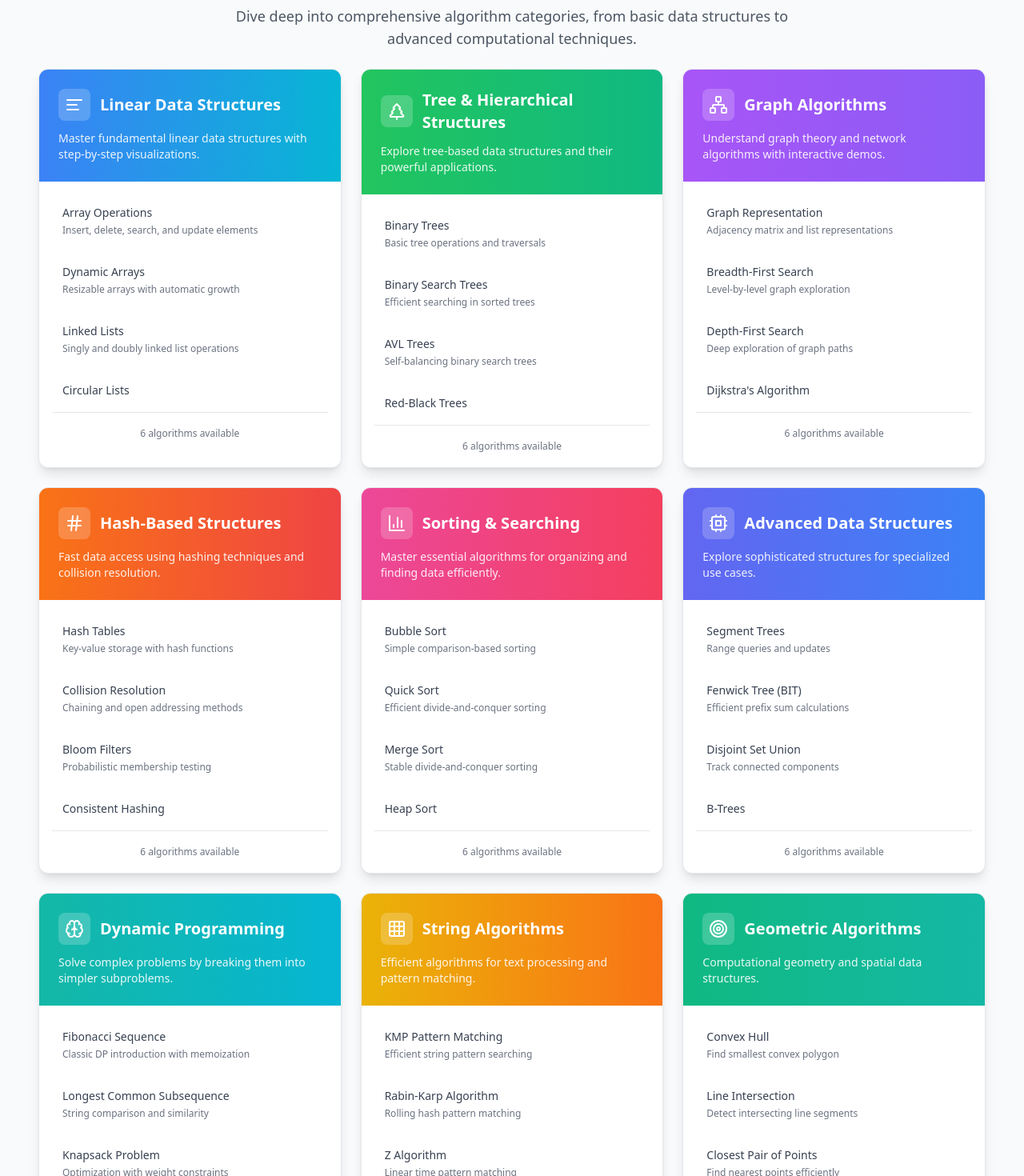
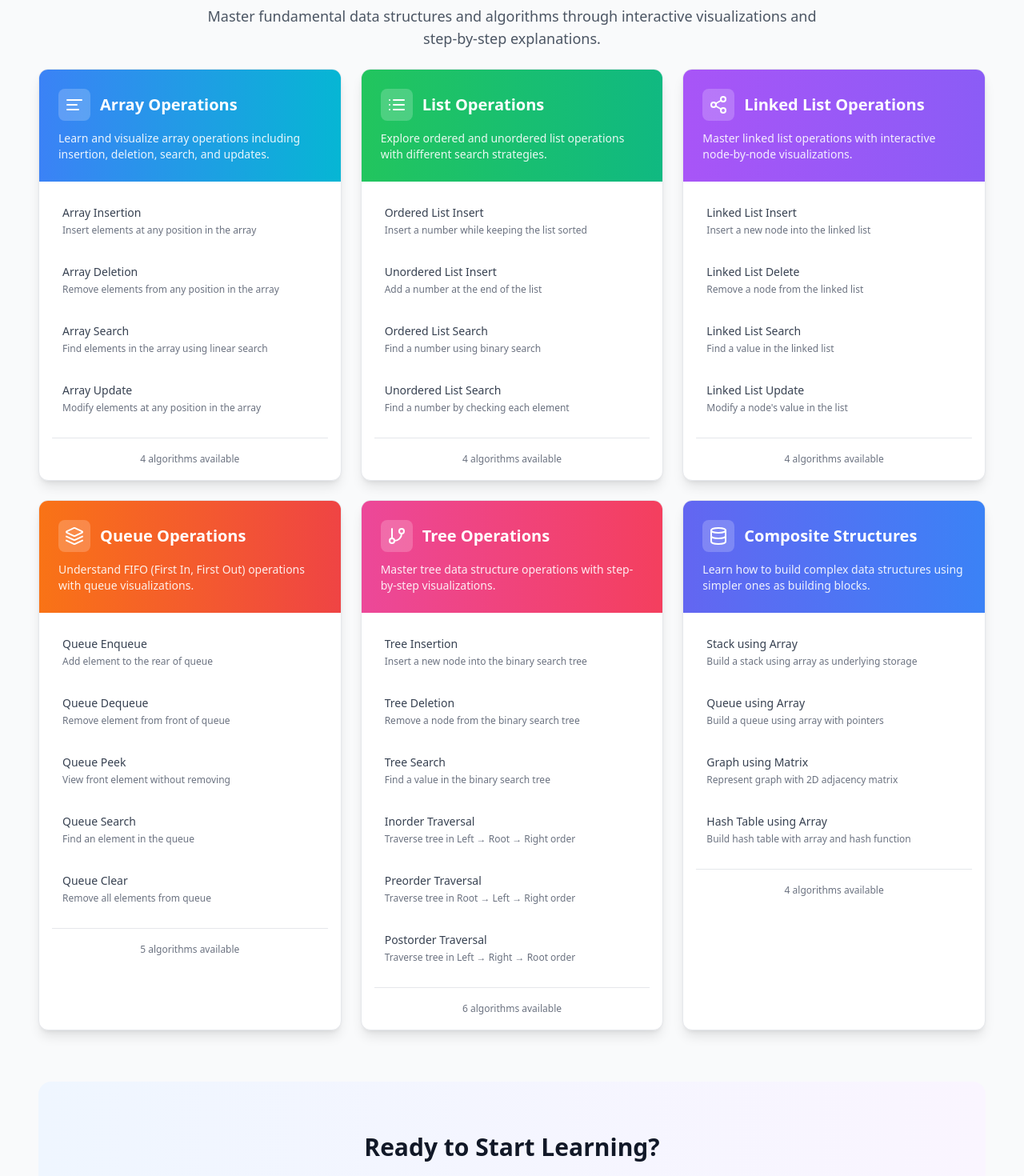
Before and after one commit to opadasaleh/Datastructure, a React (Vite) app: page / in a window 1280 px wide. Shown: the part 1080-2550 px from the top of the page at 80% size. Built offline with nearby package versions, Linux system fonts and the light colour scheme.

Commit message:
Fill with Existing Site Data

```diff
--- a/src/pages/HomePage.tsx
+++ b/src/pages/HomePage.tsx
@@ -11,16 +11,8 @@ import {
   Layers,
   Database,
   Zap,
-  Target,
-  Shuffle,
-  BarChart3,
-  Network,
-  Hash,
-  TreePine,
-  Grid3X3,
-  Cpu,
-  Brain,
-  Gauge
+  Gauge,
+  Share2
 } from 'lucide-react';
 import { motion } from '../utils/motionHelpers';
 
@@ -41,7 +33,7 @@ const HomePage: React.FC = () => {
     },
     {
       title: 'Hash Table',
-      icon: <Hash size={24} />,
+      icon: <Database size={24} />,
       description: 'Fast key-value storage using hash functions for O(1) average access time.',
       path: '/algorithms/hash-table-using-array',
       features: [
@@ -65,129 +57,78 @@ const HomePage: React.FC = () => {
 
   const categories = [
     {
-      title: 'Linear Data Structures',
+      title: 'Array Operations',
       icon: <AlignLeft size={24} />,
-      description: 'Master fundamental linear data structures with step-by-step visualizations.',
+      description: 'Learn and visualize array operations including insertion, deletion, search, and updates.',
       color: 'from-blue-500 to-cyan-500',
       items: [
-        { title: 'Array Operations', path: '/algorithms/array-insert', description: 'Insert, delete, search, and update elements' },
-        { title: 'Dynamic Arrays', path: '/algorithms/dynamic-array', description: 'Resizable arrays with automatic growth' },
-        { title: 'Linked Lists', path: '/algorithms/linkedlist-insert', description: 'Singly and doubly linked list operations' },
-        { title: 'Circular Lists', path: '/algorithms/circular-list', description: 'Lists where last node points to first' },
-        { title: 'Stack Operations', path: '/algorithms/stack-using-array', description: 'LIFO operations: push, pop, peek' },
-        { title: 'Queue Operations', path: '/algorithms/queue-enqueue', description: 'FIFO operations: enqueue, dequeue' }
+        { title: 'Array Insertion', path: '/algorithms/array-insert', description: 'Insert elements at any position in the array' },
+        { title: 'Array Deletion', path: '/algorithms/array-delete', description: 'Remove elements from any position in the array' },
+        { title: 'Array Search', path: '/algorithms/array-search', description: 'Find elements in the array using linear search' },
+        { title: 'Array Update', path: '/algorithms/array-update', description: 'Modify elements at any position in the array' }
       ]
     },
     {
-      title: 'Tree & Hierarchical Structures',
-      icon: <TreePine size={24} />,
-      description: 'Explore tree-based data structures and their powerful applications.',
+      title: 'List Operations',
+      icon: <List size={24} />,
+      description: 'Explore ordered and unordered list operations with different search strategies.',
       color: 'from-green-500 to-emerald-500',
       items: [
-        { title: 'Binary Trees', path: '/algorithms/tree-insert', description: 'Basic tree operations and traversals' },
-        { title: 'Binary Search Trees', path: '/algorithms/bst-operations', description: 'Efficient searching in sorted trees' },
-        { title: 'AVL Trees', path: '/algorithms/avl-tree', description: 'Self-balancing binary search trees' },
-        { title: 'Red-Black Trees', path: '/algorithms/red-black-tree', description: 'Balanced trees with color properties' },
-        { title: 'Heap Operations', path: '/algorithms/heap-operations', description: 'Priority queues and heap sort' },
-        { title: 'Trie (Prefix Tree)', path: '/algorithms/trie-operations', description: 'String searching and autocomplete' }
+        { title: 'Ordered List Insert', path: '/algorithms/ordered-list-insert', description: 'Insert a number while keeping the list sorted' },
+        { title: 'Unordered List Insert', path: '/algorithms/unordered-list-insert', description: 'Add a number at the end of the list' },
+        { title: 'Ordered List Search', path: '/algorithms/ordered-list-search', description: 'Find a number using binary search' },
+        { title: 'Unordered List Search', path: '/algorithms/unordered-list-search', description: 'Find a number by checking each element' }
       ]
     },
     {
-      title: 'Graph Algorithms',
-      icon: <Network size={24} />,
-      description: 'Understand graph theory and network algorithms with interactive demos.',
+      title: 'Linked List Operations',
+      icon: <Share2 size={24} />,
+      description: 'Master linked list operations with interactive node-by-node visualizations.',
       color: 'from-purple-500 to-violet-500',
       items: [
-        { title: 'Graph Representation', path: '/algorithms/graph-using-array', description: 'Adjacency matrix and list representations' },
-        { title: 'Breadth-First Search', path: '/algorithms/bfs-traversal', description: 'Level-by-level graph exploration' },
-        { title: 'Depth-First Search', path: '/algorithms/dfs-traversal', description: 'Deep exploration of graph paths' },
-        { title: 'Dijkstra\'s Algorithm', path: '/algorithms/dijkstra', description: 'Shortest path in weighted graphs' },
-        { title: 'Minimum Spanning Tree', path: '/algorithms/mst-kruskal', description: 'Connect all vertices with minimum cost' },
-        { title: 'Topological Sort', path: '/algorithms/topological-sort', description: 'Ordering vertices in directed graphs' }
+        { title: 'Linked List Insert', path: '/algorithms/linkedlist-insert', description: 'Insert a new node into the linked list' },
+        { title: 'Linked List Delete', path: '/algorithms/linkedlist-delete', description: 'Remove a node from the linked list' },
+        { title: 'Linked List Search', path: '/algorithms/linkedlist-search', description: 'Find a value in the linked list' },
+        { title: 'Linked List Update', path: '/algorithms/linkedlist-update', description: "Modify a node's value in the list" }
       ]
     },
     {
-      title: 'Hash-Based Structures',
-      icon: <Hash size={24} />,
-      description: 'Fast data access using hashing techniques and collision resolution.',
+      title: 'Queue Operations',
+      icon: <Layers size={24} />,
+      description: 'Understand FIFO (First In, First Out) operations with queue visualizations.',
       color: 'from-orange-500 to-red-500',
       items: [
-        { title: 'Hash Tables', path: '/algorithms/hash-table-using-array', description: 'Key-value storage with hash functions' },
-        { title: 'Collision Resolution', path: '/algorithms/hash-collision', description: 'Chaining and open addressing methods' },
-        { title: 'Bloom Filters', path: '/algorithms/bloom-filter', description: 'Probabilistic membership testing' },
-        { title: 'Consistent Hashing', path: '/algorithms/consistent-hashing', description: 'Distributed system load balancing' },
-        { title: 'Hash Sets', path: '/algorithms/hash-set', description: 'Unique element storage and operations' },
-        { title: 'Hash Maps', path: '/algorithms/hash-map', description: 'Advanced key-value mapping techniques' }
+        { title: 'Queue Enqueue', path: '/algorithms/queue-enqueue', description: 'Add element to the rear of queue' },
+        { title: 'Queue Dequeue', path: '/algorithms/queue-dequeue', description: 'Remove element from front of queue' },
+        { title: 'Queue Peek', path: '/algorithms/queue-peek', description: 'View front element without removing' },
+        { title: 'Queue Search', path: '/algorithms/queue-search', description: 'Find an element in the queue' },
+        { title: 'Queue Clear', path: '/algorithms/queue-clear', description: 'Remove all elements from queue' }
       ]
     },
     {
-      title: 'Sorting & Searching',
-      icon: <BarChart3 size={24} />,
-      description: 'Master essential algorithms for organizing and finding data efficiently.',
+      title: 'Tree Operations',
+      icon: <GitBranch size={24} />,
+      description: 'Master tree data structure operations with step-by-step visualizations.',
       color: 'from-pink-500 to-rose-500',
       items: [
-        { title: 'Bubble Sort', path: '/algorithms/bubble-sort', description: 'Simple comparison-based sorting' },
-        { title: 'Quick Sort', path: '/algorithms/quick-sort', description: 'Efficient divide-and-conquer sorting' },
-        { title: 'Merge Sort', path: '/algorithms/merge-sort', description: 'Stable divide-and-conquer sorting' },
-        { title: 'Heap Sort', path: '/algorithms/heap-sort', description: 'In-place sorting using heap structure' },
-        { title: 'Binary Search', path: '/algorithms/ordered-list-search', description: 'Efficient searching in sorted arrays' },
-        { title: 'Interpolation Search', path: '/algorithms/interpolation-search', description: 'Improved binary search for uniform data' }
+        { title: 'Tree Insertion', path: '/algorithms/tree-insert', description: 'Insert a new node into the binary search tree' },
+        { title: 'Tree Deletion', path: '/algorithms/tree-delete', description: 'Remove a node from the binary search tree' },
+        { title: 'Tree Search', path: '/algorithms/tree-search', description: 'Find a value in the binary search tree' },
+        { title: 'Inorder Traversal', path: '/algorithms/tree-traverse-inorder', description: 'Traverse tree in Left → Root → Right order' },
+        { title: 'Preorder Traversal', path: '/algorithms/tree-traverse-preorder', description: 'Traverse tree in Root → Left → Right order' },
+        { title: 'Postorder Traversal', path: '/algorithms/tree-traverse-postorder', description: 'Traverse tree in Left → Right → Root order' }
       ]
     },
     {
-      title: 'Advanced Data Structures',
-      icon: <Cpu size={24} />,
-      description: 'Explore sophisticated structures for specialized use cases.',
+      title: 'Composite Structures',
+      icon: <Database size={24} />,
+      description: 'Learn how to build complex data structures using simpler ones as building blocks.',
       color: 'from-indigo-500 to-blue-500',
       items: [
-        { title: 'Segment Trees', path: '/algorithms/segment-tree', description: 'Range queries and updates' },
-        { title: 'Fenwick Tree (BIT)', path: '/algorithms/fenwick-tree', description: 'Efficient prefix sum calculations' },
-        { title: 'Disjoint Set Union', path: '/algorithms/union-find', description: 'Track connected components' },
-        { title: 'B-Trees', path: '/algorithms/b-tree', description: 'Self-balancing trees for databases' },
-        { title: 'Skip Lists', path: '/algorithms/skip-list', description: 'Probabilistic alternative to balanced trees' },
-        { title: 'Suffix Arrays', path: '/algorithms/suffix-array', description: 'String processing and pattern matching' }
-      ]
-    },
-    {
-      title: 'Dynamic Programming',
-      icon: <Brain size={24} />,
-      description: 'Solve complex problems by breaking them into simpler subproblems.',
-      color: 'from-teal-500 to-cyan-500',
-      items: [
-        { title: 'Fibonacci Sequence', path: '/algorithms/fibonacci-dp', description: 'Classic DP introduction with memoization' },
-        { title: 'Longest Common Subsequence', path: '/algorithms/lcs-dp', description: 'String comparison and similarity' },
-        { title: 'Knapsack Problem', path: '/algorithms/knapsack-dp', description: 'Optimization with weight constraints' },
-        { title: 'Edit Distance', path: '/algorithms/edit-distance', description: 'Minimum operations to transform strings' },
-        { title: 'Coin Change', path: '/algorithms/coin-change', description: 'Minimum coins for target amount' },
-        { title: 'Matrix Chain Multiplication', path: '/algorithms/matrix-chain', description: 'Optimal parenthesization' }
-      ]
-    },
-    {
-      title: 'String Algorithms',
-      icon: <Grid3X3 size={24} />,
-      description: 'Efficient algorithms for text processing and pattern matching.',
-      color: 'from-yellow-500 to-orange-500',
-      items: [
-        { title: 'KMP Pattern Matching', path: '/algorithms/kmp-search', description: 'Efficient string pattern searching' },
-        { title: 'Rabin-Karp Algorithm', path: '/algorithms/rabin-karp', description: 'Rolling hash pattern matching' },
-        { title: 'Z Algorithm', path: '/algorithms/z-algorithm', description: 'Linear time pattern matching' },
-        { title: 'Manacher\'s Algorithm', path: '/algorithms/manacher', description: 'Find all palindromes in linear time' },
-        { title: 'Suffix Tree', path: '/algorithms/suffix-tree', description: 'Compressed trie for all suffixes' },
-        { title: 'Aho-Corasick', path: '/algorithms/aho-corasick', description: 'Multiple pattern matching' }
-      ]
-    },
-    {
-      title: 'Geometric Algorithms',
-      icon: <Target size={24} />,
-      description: 'Computational geometry and spatial data structures.',
-      color: 'from-emerald-500 to-teal-500',
-      items: [
-        { title: 'Convex Hull', path: '/algorithms/convex-hull', description: 'Find smallest convex polygon' },
-        { title: 'Line Intersection', path: '/algorithms/line-intersection', description: 'Detect intersecting line segments' },
-        { title: 'Closest Pair of Points', path: '/algorithms/closest-pair', description: 'Find nearest points efficiently' },
-        { title: 'Voronoi Diagrams', path: '/algorithms/voronoi', description: 'Partition plane into regions' },
-        { title: 'Range Trees', path: '/algorithms/range-tree', description: 'Multi-dimensional range queries' },
-        { title: 'KD-Trees', path: '/algorithms/kd-tree', description: 'Space partitioning for nearest neighbor' }
+        { title: 'Stack using Array', path: '/algorithms/stack-using-array', description: 'Build a stack using array as underlying storage' },
+        { title: 'Queue using Array', path: '/algorithms/queue-using-array', description: 'Build a queue using array with pointers' },
+        { title: 'Graph using Matrix', path: '/algorithms/graph-using-array', description: 'Represent graph with 2D adjacency matrix' },
+        { title: 'Hash Table using Array', path: '/algorithms/hash-table-using-array', description: 'Build hash table with array and hash function' }
       ]
     }
   ];
@@ -220,15 +161,15 @@ const HomePage: React.FC = () => {
         {/* Quick Stats */}
         <div className="grid grid-cols-2 md:grid-cols-4 gap-4 max-w-2xl mx-auto mb-8">
           <div className={`p-4 rounded-lg ${theme === 'dark' ? 'bg-gray-800' : 'bg-white'} shadow`}>
-            <div className="text-2xl font-bold text-blue-500">50+</div>
+            <div className="text-2xl font-bold text-blue-500">25+</div>
             <div className="text-sm text-gray-600 dark:text-gray-400">Algorithms</div>
           </div>
           <div className={`p-4 rounded-lg ${theme === 'dark' ? 'bg-gray-800' : 'bg-white'} shadow`}>
-            <div className="text-2xl font-bold text-green-500">15+</div>
+            <div className="text-2xl font-bold text-green-500">8</div>
             <div className="text-sm text-gray-600 dark:text-gray-400">Data Structures</div>
           </div>
           <div className={`p-4 rounded-lg ${theme === 'dark' ? 'bg-gray-800' : 'bg-white'} shadow`}>
-            <div className="text-2xl font-bold text-purple-500">9</div>
+            <div className="text-2xl font-bold text-purple-500">6</div>
             <div className="text-sm text-gray-600 dark:text-gray-400">Categories</div>
           </div>
           <div className={`p-4 rounded-lg ${theme === 'dark' ? 'bg-gray-800' : 'bg-white'} shadow`}>
@@ -305,7 +246,7 @@ const HomePage: React.FC = () => {
         <div className="text-center">
           <h2 className="text-3xl font-bold mb-4">Explore Operations</h2>
           <p className={`text-lg max-w-3xl mx-auto ${theme === 'dark' ? 'text-gray-300' : 'text-gray-600'}`}>
-            Dive deep into comprehensive algorithm categories, from basic data structures to advanced computational techniques.
+            Master fundamental data structures and algorithms through interactive visualizations and step-by-step explanations.
           </p>
         </div>
 
@@ -338,7 +279,7 @@ const HomePage: React.FC = () => {
 
               {/* Operations List */}
               <div className="p-4">
-                <div className="space-y-2 max-h-64 overflow-y-auto">
+                <div className="space-y-2">
                   {category.items.map((item, itemIndex) => (
                     <Link
                       key={itemIndex}
```
